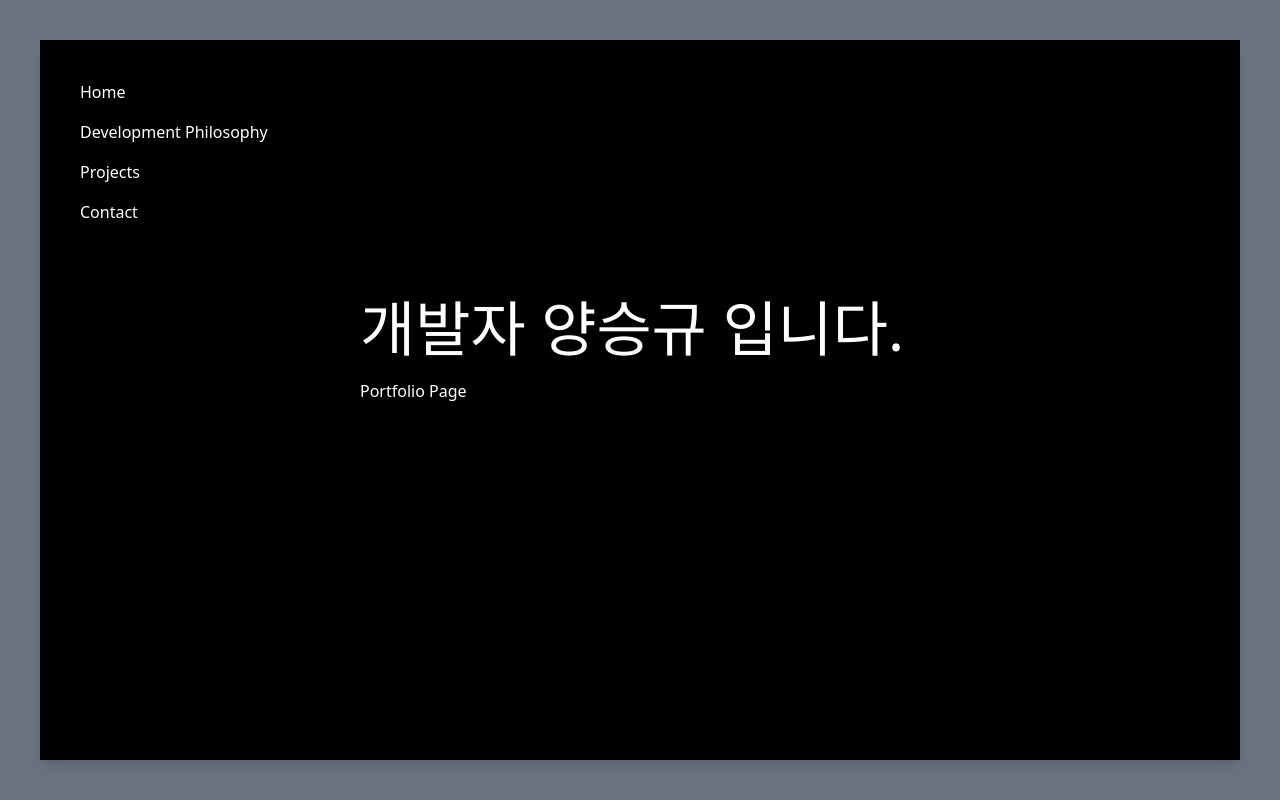
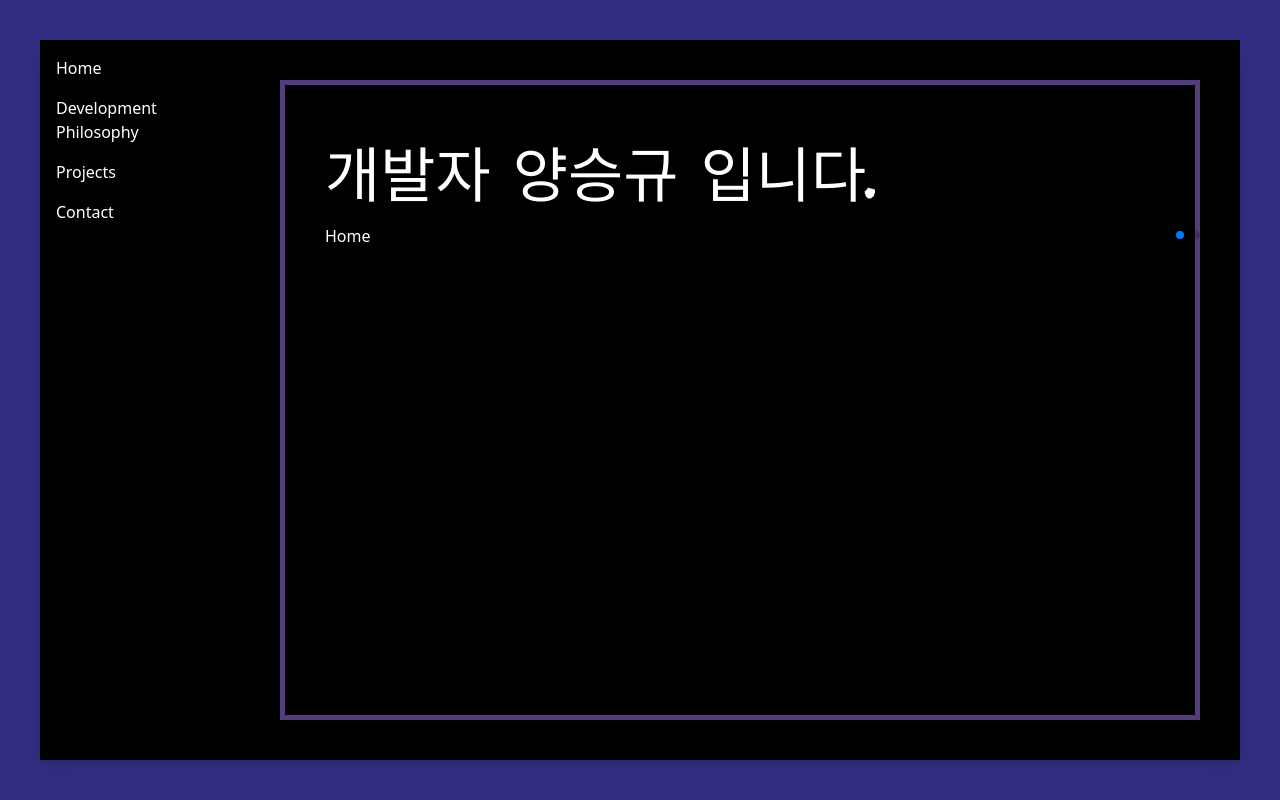
Before and after one commit to SoonQchernobyl/SoonQchernobyl.github.io, a Vue app in the folder portfolio/: page / in a window 1280 px wide. Built offline with nearby package versions, Linux system fonts and the light colour scheme.

Commit message:
add frame border, color

```diff
--- a/portfolio/src/components/HelloWorld.vue
+++ b/portfolio/src/components/HelloWorld.vue
@@ -1,25 +1,37 @@
 <template>
-  <div class="w-screen h-screen bg-gray-500 flex justify-center items-center p-10">
-    <div class="w-full h-full bg-black shadow-lg relative overflow-hidden">
+  <div
+    class="w-screen h-screen bg-indigo-900 flex justify-center items-center p-10"
+  >
+    <div
+      class="w-full h-full bg-black shadow-lg relative overflow-hidden cmd-background"
+    >
+      <!-- Container for Vertical Menu and Content -->
+      <div class="flex h-full">
         <!-- Vertical Menu -->
-      <ol class="absolute top-10 left-10 z-10 text-white">
+        <ol class="menu text-white p-4">
           <li class="mb-4">Home</li>
           <li class="mb-4">Development Philosophy</li>
           <li class="mb-4">Projects</li>
           <li class="mb-4">Contact</li>
         </ol>
 
+        <!-- Swiper Container -->
         <swiper
+          :speed="800"
           :effect="'creative'"
           :creativeEffect="{
             prev: {
               shadow: true,
-            translate: [0, '-100%', -500],
+              translate: [0, '-200%', -500],
             },
             next: {
               shadow: true,
-            translate: [0, '100%', -500],
+              translate: [0, '200%', -500],
             },
+          }"
+          :pagination="{
+            el: '.swiper-pagination',
+            clickable: true,
           }"
           :modules="modules"
           :direction="'vertical'"
@@ -28,70 +40,93 @@
           class="mySwiper w-full h-full"
         >
           <swiper-slide>
-          <section class="flex justify-between bg-black text-white pr-80 pl-80 pt-60 items-start h-full">
+            <section
+              class="flex justify-between bg-black bg-opacity-70 text-white p-10 m-10 h-[calc(100%-5rem)] border-thick"
+            >
               <div class="leading-relaxed">
-              <h1 class="text-6xl leading-relaxed">개발자 양승규 입니다.</h1>
-              <h3>Portfolio Page</h3>
+                <h1 class="text-6xl leading-relaxed scrawl-font">
+                  개발자 양승규 입니다.
+                </h1>
+                <h3>Home</h3>
               </div>
             </section>
           </swiper-slide>
           <swiper-slide>
-          <section class="flex justify-between bg-black text-white pr-80 pl-80 pt-60 items-start h-full">
+            <section
+              class="flex justify-between bg-black bg-opacity-70 text-white p-10 m-10 h-[calc(100%-5rem)] border-thick"
+            >
               <div class="leading-relaxed">
-              <h1 class="text-6xl leading-relaxed">Who am i?</h1>
+                <h1 class="text-6xl leading-relaxed scrawl-font">Who am i?</h1>
                 <h3>Development Philosophy</h3>
               </div>
             </section>
           </swiper-slide>
           <swiper-slide>
-          <section class="flex flex-col justify-start bg-black text-white pr-80 pl-80 pt-60 items-start h-full">
-            <div class="leading-relaxed mb-20">
-              <h1 class="text-6xl leading-relaxed">I Made ...</h1>
+            <section
+              class="flex flex-col justify-start bg-black bg-opacity-70 text-white p-10 m-10 h-[calc(100%-5rem)] border-thick"
+            >
+              <div class="leading-relaxed mb-10">
+                <h1 class="text-6xl leading-relaxed scrawl-font">I Made ...</h1>
                 <h3>Projects</h3>
               </div>
               <div class="grid grid-cols-2 gap-4 w-full">
                 <div class="bg-gray-800 p-4 rounded border border-white">
                   <h4 class="text-xl mb-2">Project 1</h4>
                   <p>Description of Project 1</p>
-                <a href="#" class="text-blue-400 hover:underline">Link to Project 1</a>
+                  <a href="#" class="text-blue-400 hover:underline"
+                    >Link to Project 1</a
+                  >
                 </div>
                 <div class="bg-gray-800 p-4 rounded border border-white">
                   <h4 class="text-xl mb-2">Project 2</h4>
                   <p>Description of Project 2</p>
-                <a href="#" class="text-blue-400 hover:underline">Link to Project 2</a>
+                  <a href="#" class="text-blue-400 hover:underline"
+                    >Link to Project 2</a
+                  >
                 </div>
                 <div class="bg-gray-800 p-4 rounded border border-white">
                   <h4 class="text-xl mb-2">Project 3</h4>
                   <p>Description of Project 3</p>
-                <a href="#" class="text-blue-400 hover:underline">Link to Project 3</a>
+                  <a href="#" class="text-blue-400 hover:underline"
+                    >Link to Project 3</a
+                  >
                 </div>
                 <div class="bg-gray-800 p-4 rounded border border-white">
                   <h4 class="text-xl mb-2">Project 4</h4>
                   <p>Description of Project 4</p>
-                <a href="#" class="text-blue-400 hover:underline">Link to Project 4</a>
+                  <a href="#" class="text-blue-400 hover:underline"
+                    >Link to Project 4</a
+                  >
                 </div>
               </div>
             </section>
           </swiper-slide>
           <swiper-slide>
-          <section class="flex justify-between bg-black text-white pr-80 pl-80 pt-60 items-start h-full">
+            <section
+              class="flex justify-between bg-black bg-opacity-70 text-white p-10 m-10 h-[calc(100%-5rem)] border-thick"
+            >
               <div class="leading-relaxed">
-              <h1 class="text-6xl leading-relaxed">Contact right now!</h1>
+                <h1 class="text-6xl leading-relaxed scrawl-font">
+                  Contact right now!
+                </h1>
                 <h3>Contact</h3>
               </div>
             </section>
           </swiper-slide>
         </swiper>
+        <div class="swiper-pagination"></div>
+      </div>
     </div>
   </div>
 </template>
 
 <script>
-import { Swiper, SwiperSlide } from 'swiper/vue';
-import { EffectCreative, Mousewheel } from 'swiper/modules';
-import 'swiper/css';
-import 'swiper/css/effect-creative';
-import 'swiper/css/mousewheel';
+import { Swiper, SwiperSlide } from "swiper/vue";
+import { EffectCreative, Mousewheel, Pagination } from "swiper/modules";
+import "swiper/css";
+import "swiper/css/effect-creative";
+import "swiper/css/mousewheel";
+import "swiper/css/pagination";
 
 export default {
   components: {
@@ -100,15 +135,17 @@ export default {
   },
   setup() {
     return {
-      modules: [EffectCreative, Mousewheel],
+      modules: [EffectCreative, Mousewheel, Pagination],
     };
   },
 };
 </script>
 
 <style scoped>
+@import url("https://fonts.googleapis.com/css2?family=Permanent+Marker&display=swap");
+
 .swiper {
-  width: 100%;
+  width: 150%;
   height: 100%;
 }
 
@@ -116,4 +153,42 @@ export default {
   background-position: center;
   background-size: cover;
 }
+
+.scrawl-font {
+  font-family: "Permanent Marker", cursive;
+}
+
+.cmd-background {
+  position: relative;
+  /* background-image: url("https://www.shutterstock.com/shutterstock/videos/8617789/thumb/1.jpg ");  */
+  background-size: cover;
+  background-repeat: no-repeat;
+}
+
+.menu {
+  min-width: 200px; /* Ensures menu has a minimum width */
+}
+
+.border-thick {
+  border: 5px solid #533d7a; /* Thicker border */
+}
+
+.swiper-pagination {
+  position: absolute;
+  bottom: 10px;
+  left: 50%;
+  transform: translateX(-50%);
+  text-align: center;
+  display: flex;
+  justify-content: center;
+  gap: 8px;
+}
+
+.swiper-pagination-bullet {
+  opacity: 0;
+}
+
+.swiper-pagination-bullet-active {
+  opacity: 1;
+}
 </style>
```
Lines whose indentation alone changed are shown as unchanged.
